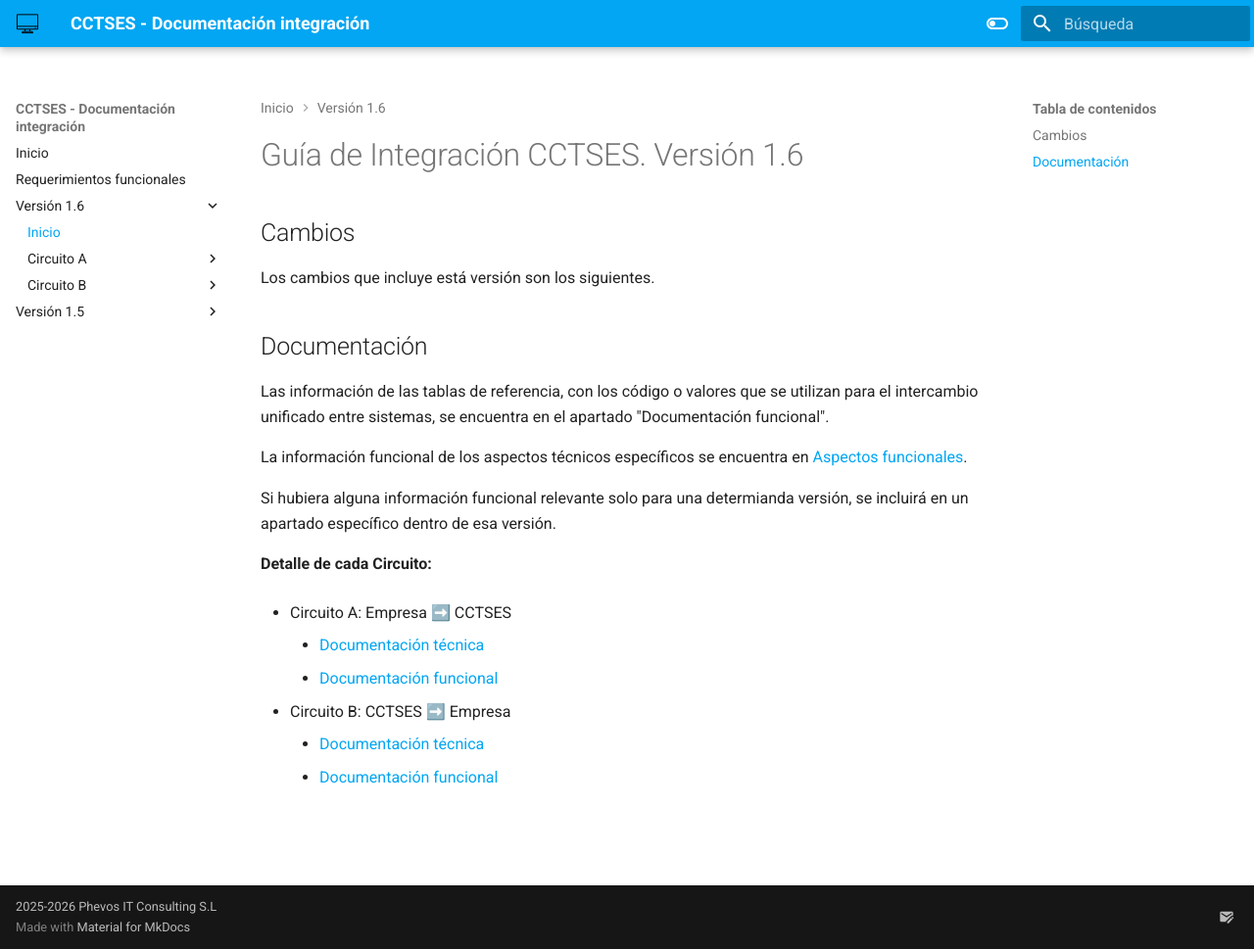
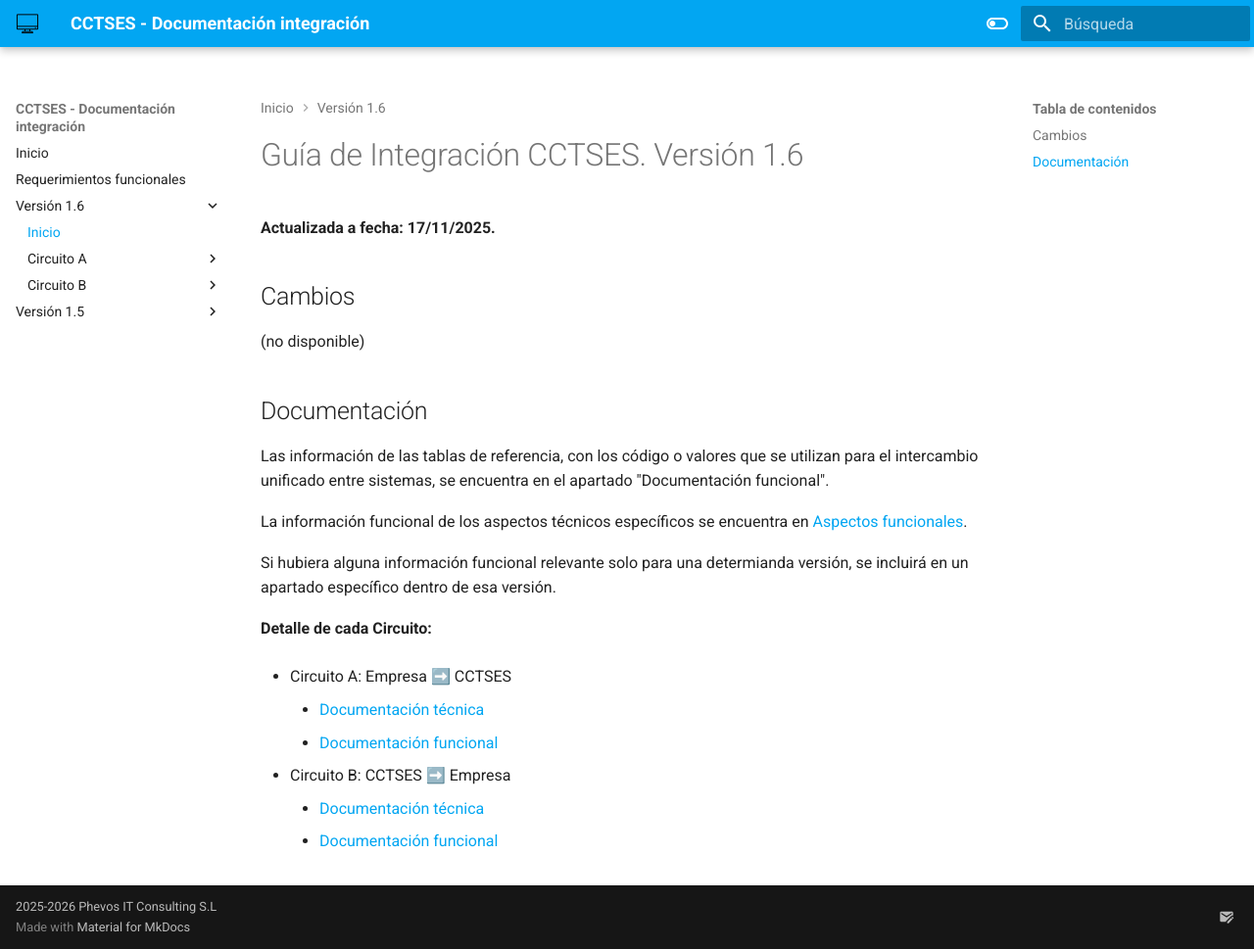
Before and after one commit to phevositc/cctses_integra, an MkDocs documentation site: the page built from docs/versions/1.6/index.md, in a window 1280 px wide and 969 px high. Shown: the whole window at 98% size. Built offline with MkDocs 1.6.1 and Material for MkDocs 9.7.7, drawn with Linux system fonts in a browser that asks for light colours.

Commit message:
Update version dates and clarify changes section in CCTSES integration guides

```diff
--- a/docs/versions/1.6/index.md
+++ b/docs/versions/1.6/index.md
@@ -1,11 +1,10 @@
 # Guía de Integración CCTSES. Versión 1.6
 
+**Actualizada a fecha: 17/11/2025.**
 
 ## Cambios
 
-Los cambios que incluye está versión son los siguientes.
-
-
+(no disponible)
 
 ## Documentación
 
```
Also changed, not shown: docs/versions/1.5/index.md (+3 -2 lines), docs/versions/1.6/CircuitoB/index.md (+3 -1 lines).
